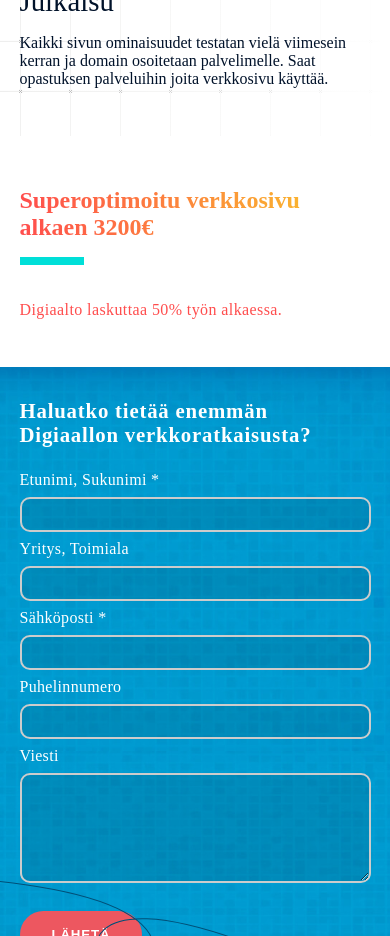
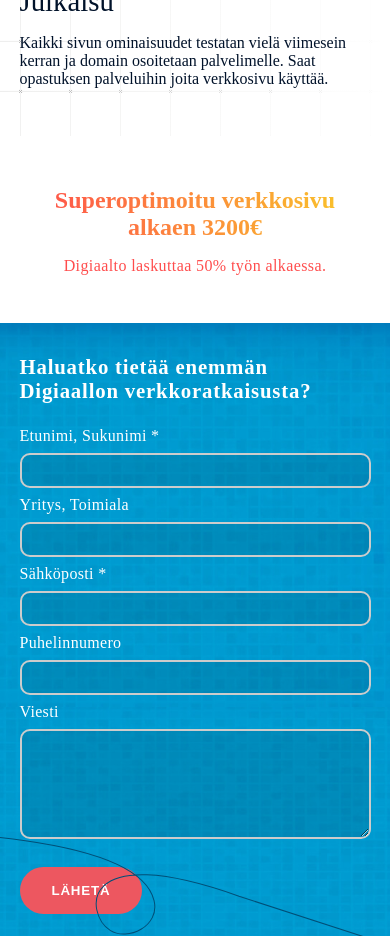
Before and after one commit to digiaalto/etusivu, a Next.js app: page / in a window 390 px wide. Shown: the part 3600-4536 px from the top of the page. Built offline with nearby package versions, Linux system fonts and the light colour scheme; what typography-theme-github would draw is missing.

Commit message:
mobile design tweaks

```diff
--- a/components/quote.js
+++ b/components/quote.js
@@ -8,7 +8,7 @@ const Quote = () => {
   return (
     <section className={styles.section}>
       <div className={styles.flexWrapper}>
-        <Fade fraction={1} triggerOnce>
+        <Fade fraction={0.5} triggerOnce>
           <div className={styles.container}>
             <ImQuotesLeft className={styles.quoteMark} />
             <p className={styles.quoteText}>
--- a/styles/price.module.sass
+++ b/styles/price.module.sass
@@ -3,6 +3,7 @@
 .content
 	padding: map-get($padding, mobile)
 	margin: auto
+	text-align: center
 
 .header
 	margin-bottom: 0
@@ -10,15 +11,6 @@
 		background-image: linear-gradient(to right, #FF4D4D, #F9CB28)
 		background-clip: text
 		-webkit-text-fill-color: transparent
-
-	&::after
-		display: block
-		content: " "
-		height: 0.5rem
-		width: 4rem
-		background-color: map-get($colors, secondary)
-		margin-top: 1rem
-		margin-bottom: 1.25rem
 
 .note
 	display: inline-block
```
